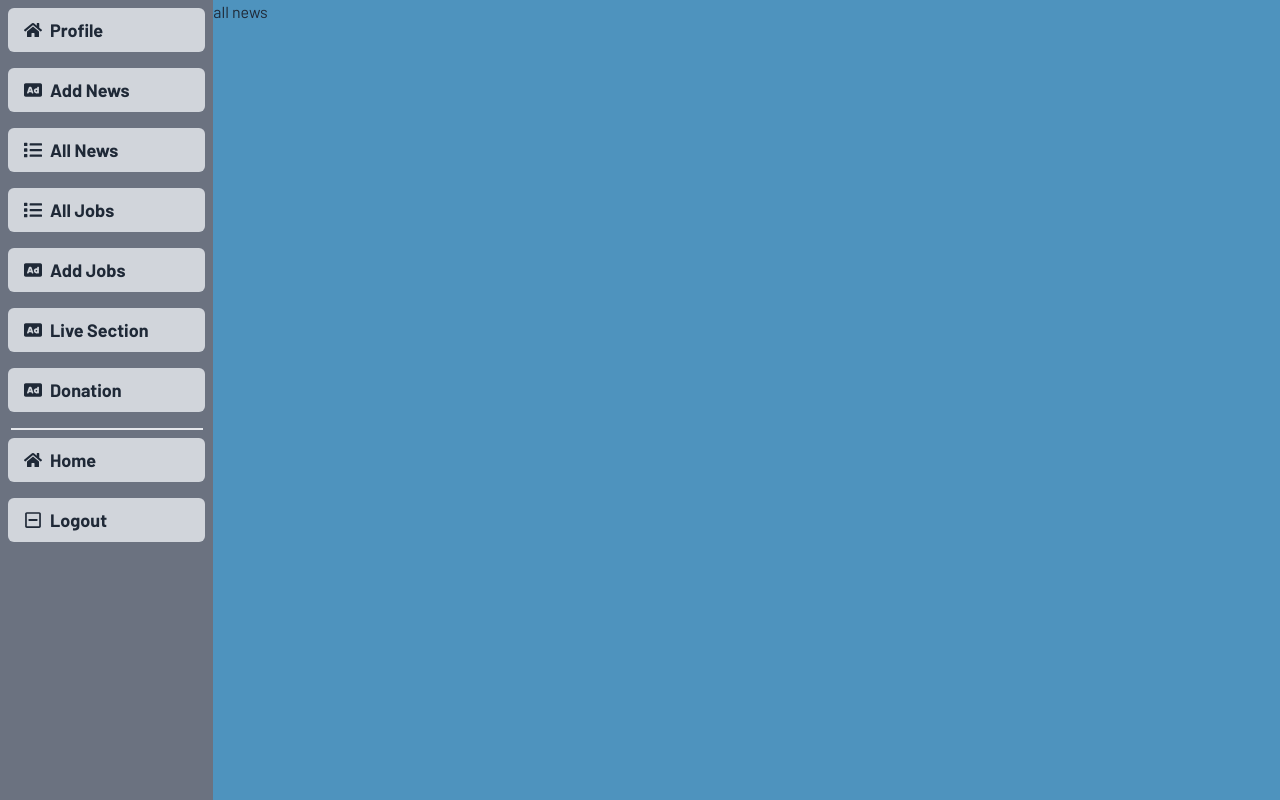
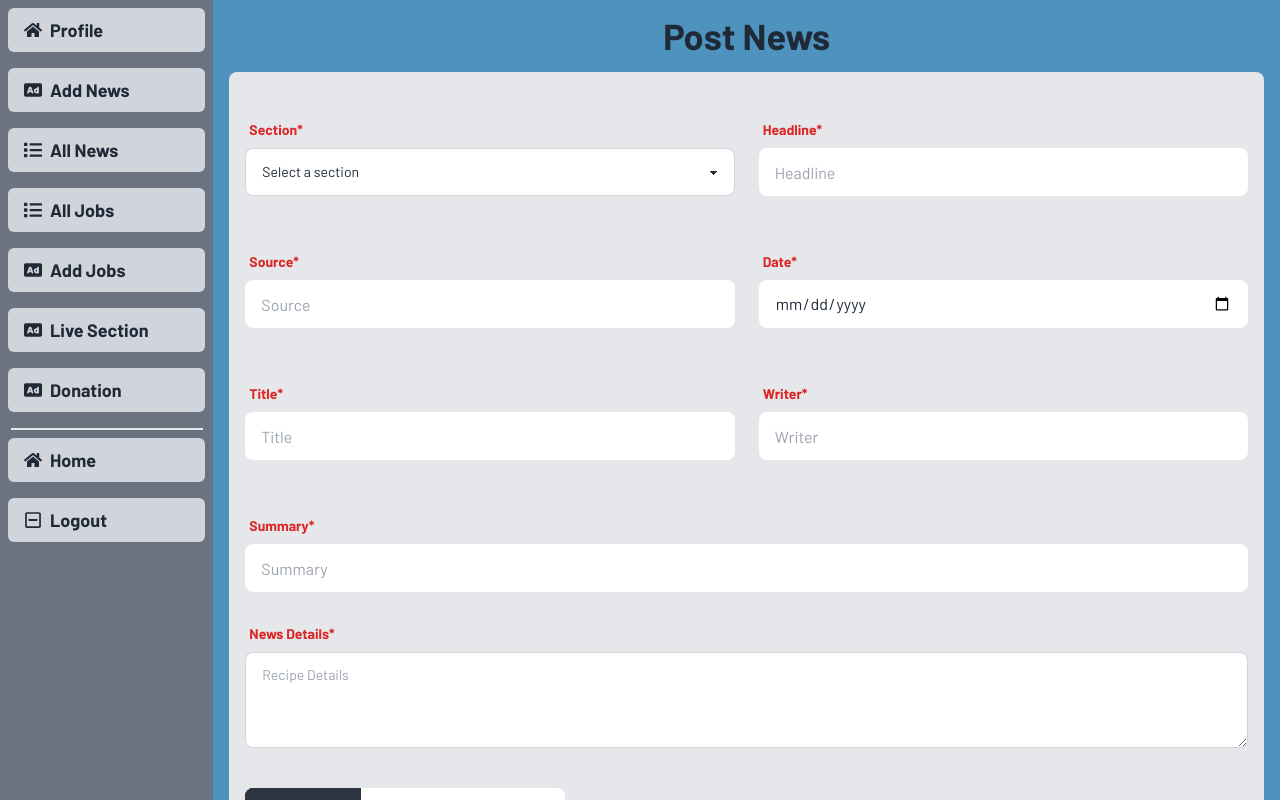
Before and after one commit to HunterTheCoding/The-Morning-Post, a React (Vite) app: page /daseboard/news in a window 1280 px wide. Shown: the top 800 px of the page. Built offline with nearby package versions, Linux system fonts and the light colour scheme; no server answers; a web font is replaced by a local one.

Commit message:
added news post form

```diff
--- a/package.json
+++ b/package.json
@@ -29,6 +29,7 @@
     "react-dropzone": "^14.2.3",
     "react-fast-marquee": "^1.6.2",
     "react-helmet-async": "^2.0.4",
+    "react-hook-form": "^7.50.1",
     "react-hot-toast": "^2.4.1",
     "react-html-parser": "^2.0.2",
     "react-icons": "^5.0.1",
--- a/src/Components/Daseboard/AdminDaseboard/News.tsx
+++ b/src/Components/Daseboard/AdminDaseboard/News.tsx
@@ -1,9 +1,199 @@
+import { useForm, SubmitHandler } from "react-hook-form";
+import Swal from "sweetalert2";
+import useAxiosPublic from "../../../Hook/useAxiosPublic";
+import axios from "axios";
+
+const image_hosting_key = 'b88027922b62974e868687dc6702a672';
+const image_hosting_api =
+    `https://api.imgbb.com/1/upload?key=${image_hosting_key}`
+
+type Inputs = {
+    section: string,
+    headline: string,
+    source: string,
+    date: string,
+    title: string,
+    writer: string,
+    image: string,
+    summary: string,
+    news: string
+}
+
+const News = () => {
+
+    const axiosPublic = useAxiosPublic();
+
+    const { register, handleSubmit, reset } = useForm<Inputs>();
+
+    const onSubmit: SubmitHandler<Inputs> = async (data) => {
+        console.log(data);
+        const imageFile = { image: data.image[0] }
+        console.log(imageFile)
+        const res = await axios.post(image_hosting_api, imageFile, {
+            headers: {
+                'Content-type': 'multipart/form-data'
+            }
+        })
+        if (res.data.success) {
+            const news = {
+                section: data.section,
+                headline: data.headline,
+                source: data.source,
+                date: data.date,
+                title: data.title,
+                writer: data.writer,
+                image: res.data.data.display_url,
+                summary: data.summary,
+                news: data.news
+            }
+
+            const newsRes = await axiosPublic.post('/News', news);
+            console.log(newsRes);
+            if (newsRes.data.insertedId) {
+                reset();
+                Swal.fire({
+                    position: "center",
+                    icon: "success",
+                    title: `${data.headline} is added successfully`,
+                    showConfirmButton: false,
+                    timer: 1500
+                });
+            }
+        }
+        console.log(res.data)
+    }
+    return (
+        <div>
+            <h1 className="text-center font-bold my-4 text-4xl ">Post News</h1>
+            <div className="bg-gray-200 p-4 rounded-lg m-4">
+                <form onSubmit={handleSubmit(onSubmit)}>
 
 
-const News = () => {
-    return (
-        <div>
-            <h1>all news</h1>
+                    <div className="md:flex gap-6">
+                        {/* section */}
+                        <div className="form-control md:w-1/2 w-full my-6">
+                            <label className="label">
+                                <span className="label-text text-red-600 font-bold">Section*</span>
+
+                            </label>
+
+
+                            <select defaultValue='default' {...register("section", { required: true })} required className="select select-bordered w-full mr-4">
+                                <option disabled value='default'>Select a section</option>
+                                <option value="National">National</option>
+                                <option value="International">International</option>
+                                <option value="Politics">Politics</option>
+                                <option value="Business">Business</option>
+                                <option value="Education">Education</option>
+                                <option value="Food">Food</option>
+                                <option value="HotLight">HotLight</option>
+                                <option value="Health">Health</option>
+                                <option value="Science">Science</option>
+                                <option value="Technology">Technology</option>
+                                <option value="Feature">Feature</option>
+                                <option value="Sports">Sports</option>
+                                <option value="Music">Music</option>
+                                <option value="Environment">Environment</option>
+                                <option value="Travel">Travel</option>
+                                <option value="Gaming">Gaming</option>
+                                <option value="Fashion">Fashion</option>
+                                <option value="Automotive">Automotive</option>
+                                <option value="Literature">Literature</option>
+                                <option value="Entertainment">Entertainment</option>
+                                <option value="history">History</option>
+                                <option value="Literature">Literature</option>
+                            </select>
+                        </div>
+                        {/* headline */}
+                        <div className="form-control md:w-1/2 w-full my-6">
+                            <label className="label">
+                                <span className="label-text text-red-600 font-bold">Headline*</span>
+
+                            </label>
+                            <input type="text" placeholder="Headline" {...register('headline', { required: true })} required className="input input-bordered w-full " />
+
+                        </div>
+
+                    </div>
+
+                    <div className="md:flex gap-6">
+
+                        {/* source */}
+                        <div className="form-control md:w-1/2 w-full my-6">
+                            <label className="label">
+                                <span className="label-text text-red-600 font-bold">Source*</span>
+
+                            </label>
+                            <input type="text" placeholder="Source" {...register('source', { required: true })} required className="input input-bordered w-full " />
+
+                        </div>
+                        {/* date */}
+                        <div className="form-control md:w-1/2 w-full my-6">
+                            <label className="label">
+                                <span className="label-text text-red-600 font-bold">Date*</span>
+
+                            </label>
+                            <input type="date" placeholder="Date" {...register('date', { required: true })} required className="input input-bordered w-full " />
+
+                        </div>
+
+                    </div>
+
+                    <div className="md:flex gap-6">
+
+                        {/* title */}
+                        <div className="form-control w-full md:w-1/2 my-6">
+                            <label className="label">
+                                <span className="label-text text-red-600 font-bold">Title*</span>
+
+                            </label>
+                            <input type="text" placeholder="Title" {...register('title', { required: true })} required className="input input-bordered w-full " />
+
+                        </div>
+                        {/* writer */}
+                        <div className="form-control w-full md:w-1/2 my-6">
+                            <label className="label">
+                                <span className="label-text text-red-600 font-bold">Writer*</span>
+
+                            </label>
+                            <input type="text" placeholder="Writer" {...register('writer', { required: true })} required className="input input-bordered w-full " />
+
+                        </div>
+
+                    </div>
+
+                    {/* summary */}
+                    <div className="form-control w-full my-6">
+                        <label className="label">
+                            <span className="label-text text-red-600 font-bold">Summary*</span>
+
+                        </label>
+                        <input type="text" placeholder="Summary" {...register('summary', { required: true })}
+                            required
+                            className="input input-bordered w-full " />
+
+                    </div>
+
+                    <div className="form-control">
+                        <label className="label">
+                            <span className="label-text text-red-600 font-bold">News Details*</span>
+
+                        </label>
+                        <textarea {...register('news', { required: true })} required className="textarea textarea-bordered h-24" placeholder="Recipe Details"></textarea>
+
+                    </div>
+
+                    <div className="form-control w-full my-6">
+                        <input {...register('image', { required: true })} required type="file" className="file-input my-4 w-full max-w-xs" />
+                    </div>
+
+                    <div className="text-center">
+                        <button className="btn btn-primary">
+                            Post News
+                        </button>
+                    </div>
+                </form>
+            </div>
         </div>
     );
 };
--- a/src/Components/Daseboard/AdminDaseboard/NewsPost.tsx
+++ b/src/Components/Daseboard/AdminDaseboard/NewsPost.tsx
@@ -3,7 +3,7 @@
 const NewsPost = () => {
     return (
         <div>
-            <h1>news post</h1>
+
         </div>
     );
 };
--- a/src/Components/Weather/Weather.tsx
+++ b/src/Components/Weather/Weather.tsx
@@ -1,9 +1,5 @@
 import { useState } from 'react';
 import clear from '../../assets/weather/clear.png';
-import cloud from '../../assets/weather/cloud.png';
-import drizzle from '../../assets/weather/drizzle.png';
-import rain from '../../assets/weather/rain.png';
-import snow from '../../assets/weather/snow.png';
 import { useEffect } from 'react';
 
 const Weather = () => {
--- a/src/Hook/useAxiosPublic.ts
+++ b/src/Hook/useAxiosPublic.ts
@@ -1,8 +1,8 @@
 import axios, { AxiosInstance } from "axios";
  interface axiosPublic extends AxiosInstance{}
 const AxiosPublic :axiosPublic = axios.create({
-  // baseURL: "https://the-mornong-post-server-omega.vercel.app",
-  baseURL: "http://localhost:5000",
+  baseURL: "https://the-mornong-post-server-omega.vercel.app",
+  // baseURL: "http://localhost:5000",
   withCredentials: true ,
 });
 const useAxiosPublic = () => {
```
Also changed, not shown: 2 other files (tests, documents, lock files or other folders).
